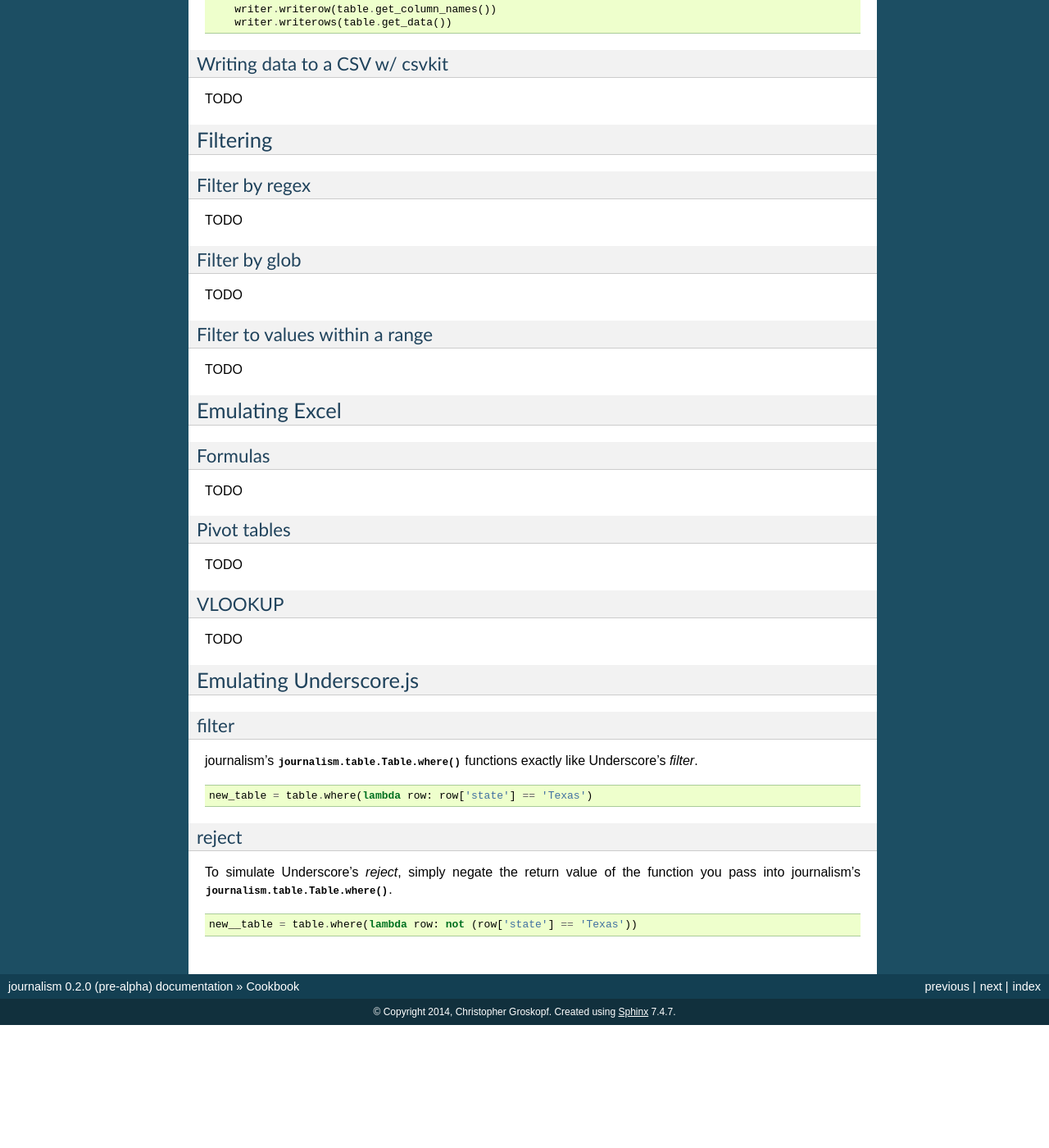
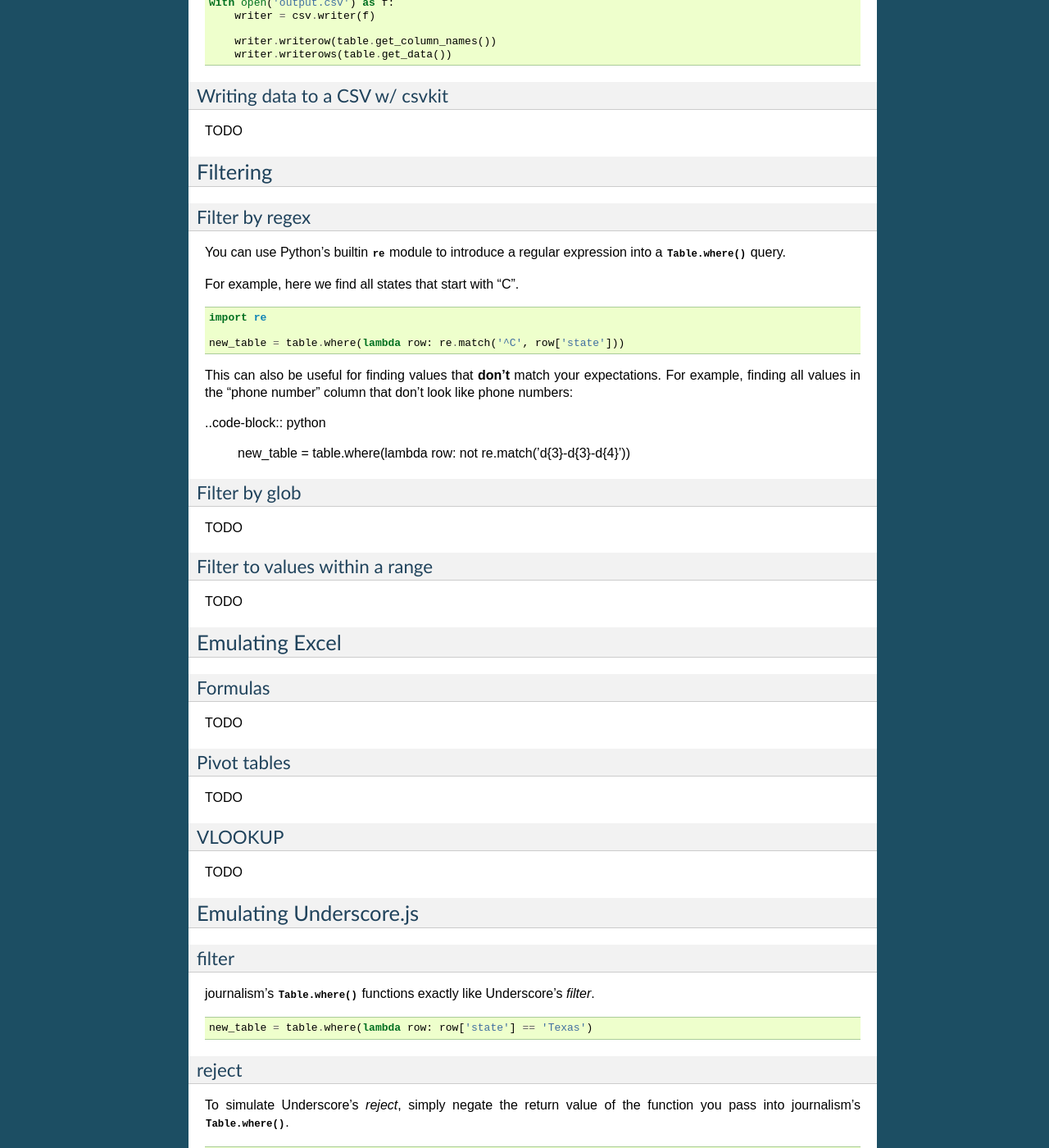
Before and after one commit to wireservice/agate, a Sphinx documentation site: the page built from docs/cookbook.rst, in a window 1280 px wide and 1400 px high, scrolled down 791 px. Shown: the whole window at 82% size. Built offline with Sphinx 7.4.7, drawn with Linux system fonts in a browser that asks for light colours; before the commit the page ends 2041 px from its top, so only the background shows below that; some of the changed text lies outside the part shown.

Commit message:
Cookbook: filter by regex. Closes #27.

```diff
--- a/docs/cookbook.rst
+++ b/docs/cookbook.rst
@@ -7,6 +7,8 @@ The basics
 
 Loading a table from a CSV
 --------------------------
+
+You can use Python's builtin :mod:`csv` to read CSV files.
 
 If your file does not have headers:
 
@@ -62,7 +64,21 @@ Filtering
 Filter by regex
 ---------------
 
-TODO
+You can use Python's builtin :mod:`re` module to introduce a regular expression into a :meth:`.Table.where` query.
+
+For example, here we find all states that start with "C".
+
+.. code-block:: python
+
+    import re
+
+    new_table = table.where(lambda row: re.match('^C', row['state']))
+
+This can also be useful for finding values that **don't** match your expectations. For example, finding all values in the "phone number" column that don't look like phone numbers:
+
+..code-block:: python
+
+    new_table = table.where(lambda row: not re.match('\d{3}-\d{3}-\d{4}'))
 
 Filter by glob
 --------------
@@ -98,7 +114,7 @@ Emulating Underscore.js
 filter
 ------
 
-journalism's :meth:`journalism.table.Table.where` functions exactly like Underscore's `filter`.
+journalism's :meth:`.Table.where` functions exactly like Underscore's `filter`.
 
 .. code-block:: python
 
@@ -107,7 +123,7 @@ journalism's :meth:`journalism.table.Table.where` functions exactly like Undersc
 reject
 ------
 
-To simulate Underscore's `reject`, simply negate the return value of the function you pass into journalism's :meth:`journalism.table.Table.where`.
+To simulate Underscore's `reject`, simply negate the return value of the function you pass into journalism's :meth:`.Table.where`.
 
 .. code-block:: python
 
```
Also changed, not shown: 2 other files.
